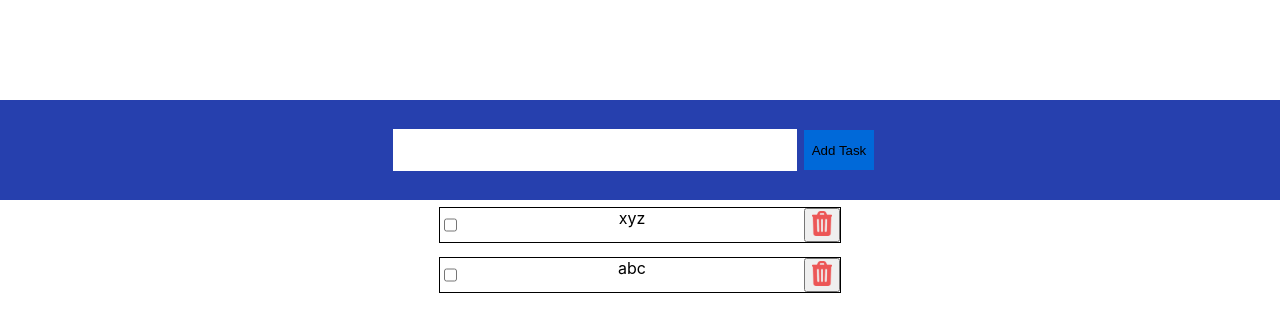
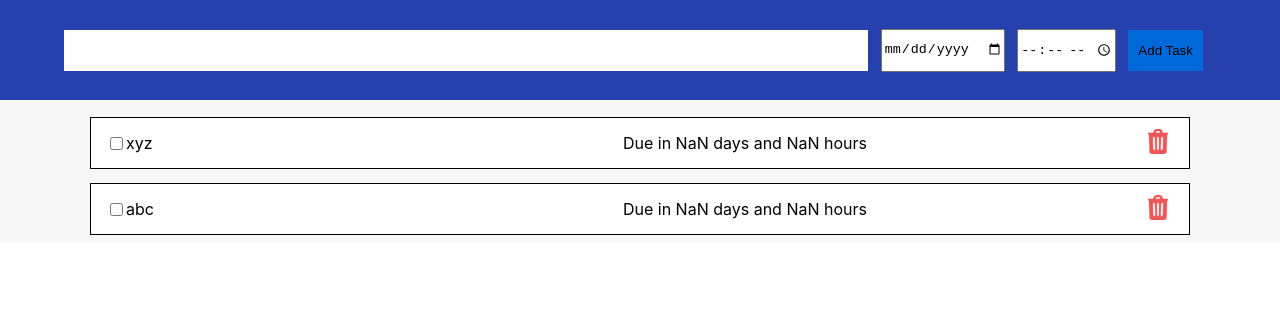
Before and after one commit to Sandeep-suman2469/TodoApp, a React (Create React App) app: page / in a window 1280 px wide. Shown: the top 332 px of the page. Built offline with nearby package versions, Linux system fonts and the light colour scheme.

Commit message:
added date and time function

```diff
--- a/package.json
+++ b/package.json
@@ -7,7 +7,9 @@
     "@testing-library/jest-dom": "^6.7.0",
     "@testing-library/react": "^16.3.0",
     "@testing-library/user-event": "^13.5.0",
+    "calender": "^1.0.3",
     "react": "^19.1.1",
+    "react-datetime-picker": "^7.0.1",
     "react-dom": "^19.1.1",
     "react-scripts": "5.0.1",
     "web-vitals": "^2.1.4"
--- a/src/App.css
+++ b/src/App.css
@@ -1,48 +1,96 @@
-.container {
-  display: flex;
-  flex-direction: column;
-  justify-content: center;
-  align-items: center;
-  height: 200px;
-  margin-top: 100px;
+ .container {
+
+  background-color: #f7f7f7;
+
 }
 
 .form {
   background-color: rgb(38,64,174);
   display: flex;
-  /* position: fixed; */
+  position: sticky;
+  top: 0;
   box-sizing: border-box;
   flex-direction: row;
   justify-content: center;
   align-items: center;
-  height: 200px;
-  width: 100vw;
+  height: 100px;
+}
+
+.input {
+  margin-top: 80px;
+  height: 39px;
+  width: 800px;
+  border: none;
+  margin: 7px;
 }
 
 .addbtn{
   background-color: rgb(0,105,217);
-  height: 40px;
+  height: 41px;
   border: none;
-  width: 70px;
+  margin: 0 6px;
+  width: 75px;
   margin-right: 20px;
 }
 
-.input {
-  margin-top: 80px;
-  height: 40px;
-  width: 400px;
-  border: none;
-  margin: 7px;
+.date, .time{
+  height: 39px;
+  margin: 0 6px;
 }
 
 .list{
   display: flex;
+  flex-direction: column;
+  align-items: center;
+  margin-top: 10px;
+}
+
+/* .todo-item{
+  display: flex;
   flex-direction: row;
   justify-content: space-between;
-  width: 400px;
+  width: 1100px;
+  height: 42px;
+  background-color: white;
   border: 1px solid black;
   margin: 7px;
+} */
+.todo-item{
+  display: flex;
+  justify-content: space-between;
+  align-items: center;
+  width: 100%;
+  max-width: 1100px;
+  padding: 10px 15px;
+  background-color: white;
+  border: 1px solid black;
+  margin: 7px auto;
+  box-sizing: border-box;
+  overflow-wrap: anywhere;
 }
+
+.todo-left {
+  flex: 1;
+  text-align: left;
+}
+
+.todo-middle {
+  margin: 0 275px;
+  /* text-align: center; */
+  /* white-space: nowrap; */
+}
+
+img{
+  width: 20px;
+  height: 25px;
+
+}
+
+.btn {
+  background: none;
+  border: none;
+}
+
 
 .input-error {
   border: 1px solid red;
@@ -51,22 +99,3 @@
 .completed {
   text-decoration: line-through;
 }
-
-.baseClass {
-  /* Styles for the base input */
-  display: flex;
-  flex-direction: column;
-  padding: 10px;
-  border: 1px solid #ccc;
-  border-radius: 4px;
-  font-size: 16px;
-}
-
-.btn {
-
-}
-img{
-  width: 20px;
-  height: 25px;
-
-}
--- a/src/App.js
+++ b/src/App.js
@@ -1,14 +1,16 @@
 import { useState } from "react";
 import "./App.css";
-import deletebtn from './deletebtn.png'
+import deletebtn from "./deletebtn.png";
 
 function App() {
   const [todos, setTodos] = useState([
-    { id: 1, text: "xyz", completed: false },
-    { id: 2, text: "abc", completed: false },
+    { id: 1, text: "xyz", completed: false, deadlineInput: "" },
+    { id: 2, text: "abc", completed: false, deadlineInput: "" },
   ]);
   const [input, setInput] = useState("");
   const [error, setError] = useState("");
+  const [time, setTime] = useState("");
+  const [date, setDate] = useState("");
 
   function addTodo(e) {
     e.preventDefault();
@@ -17,9 +19,14 @@ function App() {
       return;
     }
 
-    setTodos([...todos, { id: Date.now(), text: input, completed: false }]);
+    setTodos([
+      ...todos,
+      { id: Date.now(), text: input, completed: false, date, time },
+    ]);
     setInput("");
     setError("");
+    setDate("");
+    setTime("");
   }
 
   function toggleTodo(id) {
@@ -34,36 +41,71 @@ function App() {
     setTodos((Todos) => Todos.filter((todo) => todo.id !== id));
   }
 
+  function deadlineHandler(date, time) {
+    const deadline = new Date(`${date}T${time}`);
+    const now = new Date();
+
+    const diffMs = deadline - now;
+    const diffDays = Math.floor(diffMs / (1000 * 60 * 60 * 24));
+    const diffHrs = Math.floor( (diffMs % (1000 * 60 * 60 * 24)) / (1000 * 60 * 60));
+
+    if (diffMs < 0) {
+      if (diffDays === 0) {
+        return `Deadline expired ${Math.abs(diffHrs)} ago`;
+      }
+      return `Deadline expired ${diffDays} days and ${Math.abs(
+        diffHrs
+      )} hours ago`;
+    } else {
+      if (diffDays === 0) {
+        return `Due today, in ${Math.abs(diffHrs)} hours`;
+      }
+      return `Due in ${diffDays} days and ${Math.abs(diffHrs)} hours `;
+    }
+  }
+
   return (
+
     <div className="container">
-
       <form className="form" onSubmit={addTodo}>
         <input
           className={`${"input"} ${error ? "input-error" : ""}`}
           value={input}
           onChange={(e) => setInput(e.target.value)}
         />
+        <input
+          type="date"
+          value={date}
+          className="date"
+          onChange={(e) => setDate(e.target.value)}
+        />
+        <input
+          type="time"
+          value={time}
+          className="time"
+          onChange={(e) => setTime(e.target.value)}
+        />
         <button className="addbtn">Add Task</button>
       </form>
+
+      <div className="list">
         {todos.map((todo) => (
-        <div className="list" key={todo.id}>
+          <div className="todo-item" key={todo.id}>
             <input
               type="checkbox"
               checked={todo.completed}
               onChange={() => toggleTodo(todo.id)}
-            className={todo.completed ? "completed" : ""}
             />
-          <span className={todo.completed ? "completed" : ""}>{todo.text}</span>
-           <button className="btn" onClick={()=> deleteTodo(todo.id)}>
-            <img src={deletebtn} alt="deleteicon"  />
+            <span className={`${"todo-left"} ${todo.completed ? "completed" : ""}`}>
+              {todo.text}
+            </span>
+            <div className="todo-middle">{deadlineHandler(todo.date, todo.time)}</div>
+            <button className="btn" onClick={() => deleteTodo(todo.id)}>
+              <img className="todo-right" src={deletebtn} alt="deleteicon" width="20" height="15" />
             </button>
           </div>
-
-
         ))}
-
-
-
+      </div>
     </div>
   );
 }
```
Also changed, not shown: 1 other file (tests, documents, lock files or other folders). Lines whose indentation alone changed are shown as unchanged.
